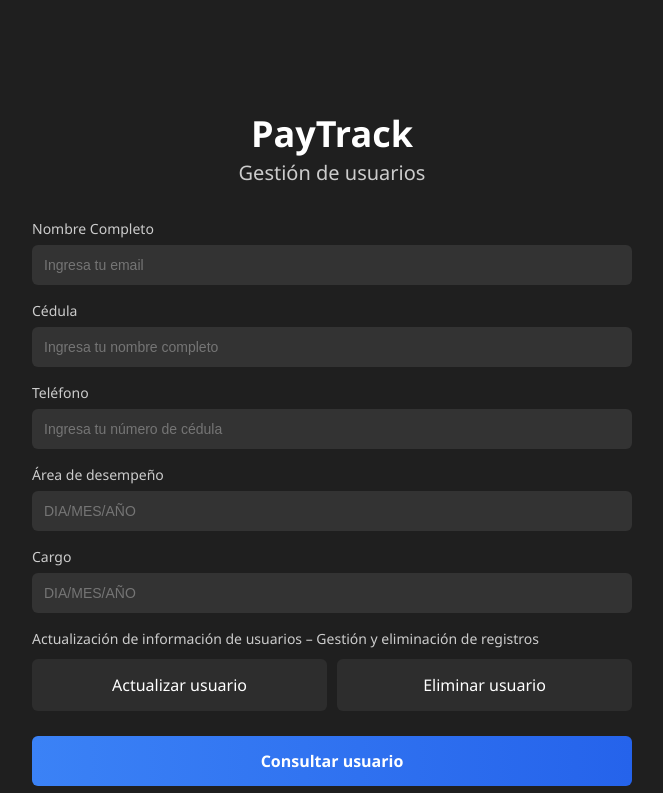
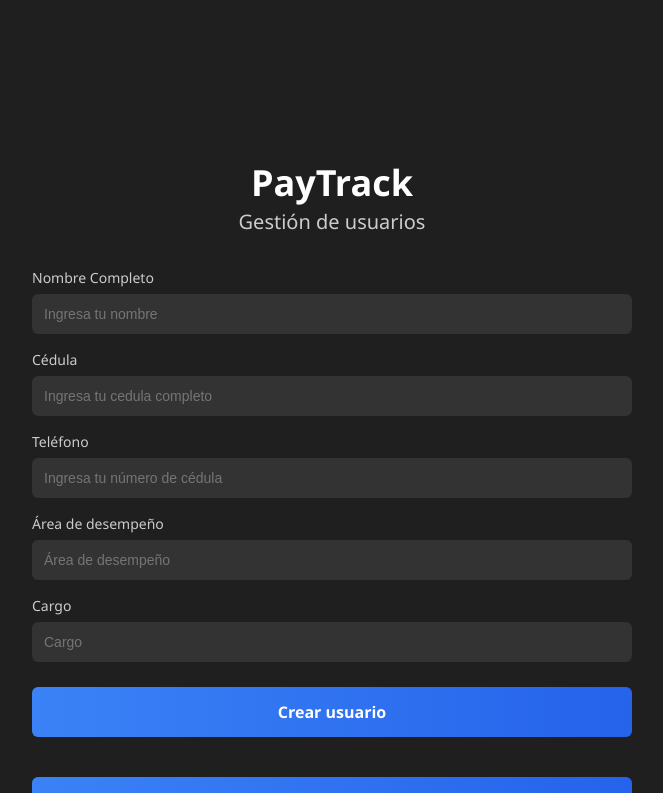
Before and after one commit to mm6980183-art/PROYECTO_DE_NOMINA_FINAL, a React (Vite) app: page /usermanager in a window 1280 px wide. Shown: the top 793 px of the page, without its empty margins (308-971 px from the left). Built offline with nearby package versions, Linux system fonts and the light colour scheme.

Commit message:
Consumo de APi

```diff
--- a/package.json
+++ b/package.json
@@ -10,6 +10,7 @@
     "preview": "vite preview"
   },
   "dependencies": {
+    "axios": "^1.13.2",
     "react": "^19.2.0",
     "react-dom": "^19.2.0",
     "react-router-dom": "^7.10.0"
--- a/src/App.tsx
+++ b/src/App.tsx
@@ -5,11 +5,13 @@
 import DownloadsPage from './pages/downloads/downloads'
 import { Route, Routes } from 'react-router-dom'
 import UserNamerPage from './pages/usermanager/usermanager'
+import ListClientsPage from './pages/usermanager/ListClients'
 
 function App() {
 return (
 <Routes>
   <Route path='/' element={<LoginPage/>}/>
+  <Route path='/list-users' element={<ListClientsPage/>}/>
   <Route path='/usermanager' element={<UserNamerPage/>}/>
   <Route path='/downloads' element={<DownloadsPage/>}/>
 </Routes>
--- /dev/null
+++ b/src/components/title.tsx
@@ -0,0 +1,9 @@
+import React from "react";
+
+function TitleHeader() {
+  return (
+    <h1>Pay<span style={{ color: "#3b82f6;" }}>Track</span></h1>
+  );
+}
+
+export default TitleHeader;
--- a/src/pages/downloads/downloads.tsx
+++ b/src/pages/downloads/downloads.tsx
@@ -1,3 +1,4 @@
+import TitleHeader from '../../components/title'
 import './downloads.css'
 import { Link } from 'react-router-dom'
 
@@ -7,7 +8,7 @@
             <div className="left"></div>
 
             <div className="right">
-                <h1>Pay<span style={{ color: "#3b82f6;" }}>Track</span></h1>
+                <TitleHeader />
                 <h2>Descarga la base de datos que necesites</h2>
 
                 <label htmlFor="buscar">Opciones de bases de datos disponibles para descargar</label>
--- /dev/null
+++ b/src/pages/usermanager/ListClients.tsx
@@ -0,0 +1,89 @@
+import axios from 'axios';
+import TitleHeader from '../../components/title'
+import { useState } from 'react';
+
+
+const ListClientsPage = () => {
+    const [users, setUsers] = useState([])
+    const [userFilter, setUserFilter] = useState<any>(null)
+
+    const getUsersList = () => {
+        setUserFilter(null);
+        axios.get('http://localhost:3000/users')
+            .then(response => {
+                setUsers(response.data)
+                console.log(response.data)
+            })
+            .catch(error => {
+                console.log(error)
+            })
+    }
+
+    const getUserById = (idColaboradores: number | string) => {
+        console.log("ID seleccionado: ", idColaboradores);
+        if (idColaboradores === '') {
+            getUsersList();
+            return
+        }
+        axios.get(`http://localhost:3000/users/${idColaboradores}`)
+            .then(response => {
+                setUserFilter(response.data)
+                // setUsers(response.data)
+                console.log(response.data)
+            })
+            .catch(error => {
+                console.log(error)
+            })
+    }
+
+    const deleteUserById = (idColaboradores: number | string) => {
+
+        axios.delete(`http://localhost:3000/users/${idColaboradores}`)
+            .then(response => {
+                getUsersList();
+            })
+            .catch(error => {
+                console.log(error)
+            })
+    }
+
+    return (
+        <div className="container">
+            <div className="left"></div>
+
+            <div className="right">
+                <TitleHeader />
+                <h2>Descarga la base de datos que necesites</h2>
+                <button className='btn' onClick={getUsersList}>Cargar usuarios</button>
+                <input type="text" id="buscar" onChange={(text) => { getUserById(text.target.value) }} className="search-box" placeholder="Ingresa el nombre de la base de datos que deseas descargar" />
+                {
+                    !userFilter ?
+                        users.map((valores: any) => {
+                            console.log(valores)
+                            return <div key={valores.Cedula} onClick={() => { getUserById(valores.idColaboradores) }} style={{ padding: 10, borderWidth: 4, backgroundColor: 'red', marginBottom: 20, width: 600,position: 'relative' }}>
+                                <div style={{ position: 'absolute', right: 5, top: 5 }}>
+                                    <button className='btn' onClick={() => { deleteUserById(valores.idColaboradores) }}>Eliminar</button>
+                                </div>
+                                <h3>NOMBRE: {valores.NombreCompleto}</h3>
+                                <h3>CEDULA: {valores.Cedula}</h3>
+                                <h3>CARGO: {valores.Cargo}</h3>
+                                <h3>TELEFONO: {valores.Telefono}</h3>
+                            </div>
+                        })
+                        :
+                        <div key={userFilter.Cedula} style={{ padding: 10, borderWidth: 4, backgroundColor: 'blue', marginBottom: 20, width: 600,position: 'relative' }}>
+                            <div style={{ position: 'absolute', right: 5, top: 5 }}>
+                                    <button className='btn' onClick={() => { deleteUserById(userFilter.idColaboradores) }}>Eliminar</button>
+                                </div>
+                            <h3>NOMBRE: {userFilter.NombreCompleto}</h3>
+                            <h3>CEDULA: {userFilter.Cedula}</h3>
+                            <h3>CARGO: {userFilter.Cargo}</h3>
+                            <h3>TELEFONO: {userFilter.Telefono}</h3>
+                        </div>
+                }
+            </div>
+        </div >
+
+    )
+}
+export default ListClientsPage
--- a/src/pages/usermanager/usermanager.tsx
+++ b/src/pages/usermanager/usermanager.tsx
@@ -1,7 +1,34 @@
+import axios from 'axios';
 import './usermanager.css'
 import { Link } from 'react-router-dom'
 
 const UserNamerPage = () => {
+
+  const handleSubmit = (e: any) => {
+    e.preventDefault(); // evita que se recargue la página
+
+    const formData = new FormData(e.target);
+
+    const data = {
+      NombreCompleto: formData.get("nombre"),
+      Cedula: formData.get("cedula"),
+      Telefono: formData.get("telefono"),
+      AreadeDesempeño: formData.get("area"),
+      Cargo: formData.get("cargo"),
+    };
+
+    console.log("Datos del formulario:", data);
+    axios.post('http://localhost:3000/users', data)
+      .then(response => {
+        console.log(response.data)
+      })
+      .catch(error => {
+        console.log(error)
+      })
+  };
+
+
+
   return (
     <div className="container">
       <div className="left"></div>
@@ -10,50 +37,38 @@
         <h1>Pay<span style={{ color: "#3b82f6;" }}>Track</span></h1>
         <h2>Gestión de usuarios</h2>
 
-        <form>
+        <form onSubmit={handleSubmit}>
           <div className="form-group">
-            <label htmlFor="email">Nombre Completo</label>
-            <input type="email" id="email" placeholder="Ingresa tu email" />
+            <label htmlFor="nombre">Nombre Completo</label>
+            <input type="nombre" id="nombre" name="nombre" placeholder="Ingresa tu nombre" />
           </div>
 
           <div className="form-group">
-            <label htmlFor="nombre">Cédula</label>
-            <input type="text" id="nombre" placeholder="Ingresa tu nombre completo" />
+            <label htmlFor="cedula">Cédula</label>
+            <input type="text" id="cedula" name="cedula" placeholder="Ingresa tu cedula completo" />
           </div>
 
           <div className="form-group">
-            <label htmlFor="cedula">Teléfono</label>
-            <input type="text" id="cedula" placeholder="Ingresa tu número de cédula" />
+            <label htmlFor="telefono">Teléfono</label>
+            <input type="text" id="telefono" name="telefono" placeholder="Ingresa tu número de cédula" />
           </div>
 
           <div className="form-group">
-            <label htmlFor="fecha">Área de desempeño</label>
-            <input type="text" id="fecha" placeholder="DIA/MES/AÑO" />
+            <label htmlFor="area">Área de desempeño</label>
+            <input type="text" id="area" name="area" placeholder="Área de desempeño" />
           </div>
 
           <div className="form-group">
-            <label htmlFor="fecha">Cargo</label>
-            <input type="text" id="fecha" placeholder="DIA/MES/AÑO" />
+            <label htmlFor="cargo">Cargo</label>
+            <input type="text" id="cargo" name="cargo" placeholder="Cargo" />
           </div>
 
-          <div className="form-group">
-            <label>Actualización de información de usuarios – Gestión y eliminación de registros</label>
-            <div className="permisos">
-              <div className="permiso-btn">Actualizar usuario</div>
-              <div className="permiso-btn">Eliminar usuario</div>
-            </div>
-          </div>
+          <button className="btn" type="submit">Crear usuario</button>
+          <Link to="/list-users">
+            <button className="btn" type="submit">Ver usuarios</button>
+          </Link>
+        </form>
 
-          <Link to="/downloads">
-            <button className="btn" type="submit">Consultar usuario</button>
-          </Link>
-
-
-          <Link to="/downloads">
-            <button className="btn" type="submit">Crear usuario</button>
-          </Link>
-
-        </form>
 
       </div>
     </div>
```
Also changed, not shown: 1 other file (tests, documents, lock files or other folders).
